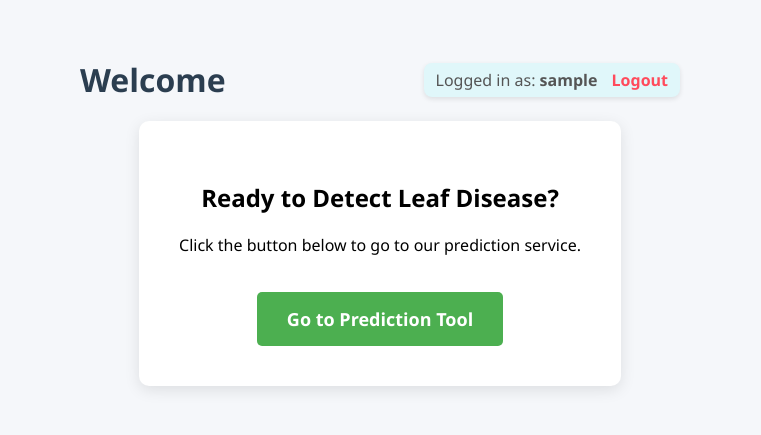
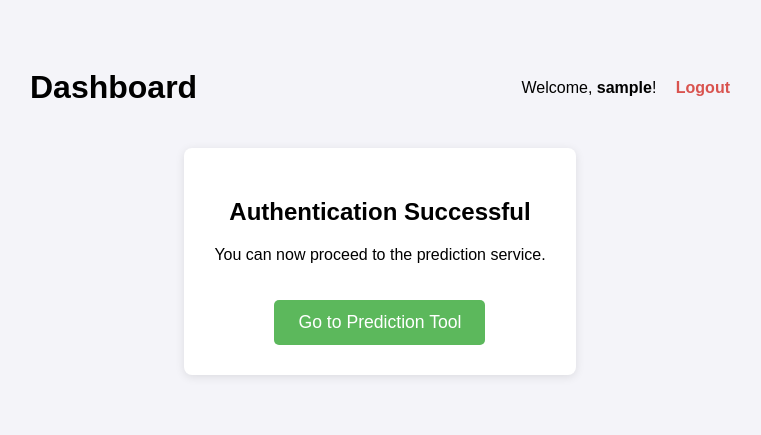
Before and after one commit to MBC404/Render_Aws_app, a FastAPI app: template app/templates/index.html in a window 1280 px wide. Shown: the top 435 px of the page, without its empty margins (260-1021 px from the left). Run offline with FastAPI, Linux system fonts and the light colour scheme; the template is opened without the code that fills it: most values are stand-ins (such as "Sample title", 1, 10 or a date in 2020).

Commit message:
Create simple authentication service

```diff
--- a/app/main.py
+++ b/app/main.py
@@ -21,14 +21,12 @@ BASE_DIR = os.path.dirname(os.path.abspath(__file__))
 templates = Jinja2Templates(directory=os.path.join(BASE_DIR, "templates"))
 app.mount("/static", StaticFiles(directory=os.path.join(BASE_DIR, "static")), name="static")
 
-
 # --- Helper Functions for password hashing ---
 def verify_password(plain_password, hashed_password):
     return bcrypt.checkpw(plain_password.encode('utf-8'), hashed_password.encode('utf-8'))
 
 def get_password_hash(password):
     return bcrypt.hashpw(password.encode('utf-8'), bcrypt.gensalt()).decode('utf-8')
-
 
 # --- Dependencies ---
 def get_db():
@@ -52,8 +50,8 @@ def home(request: Request, user: database.User = Depends(get_current_user)):
     if not user:
         return RedirectResponse("/login", status_code=303)
 
-    # This is the URL of your separate prediction service (e.g., on Hugging Face)
-    prediction_service_url = "https://YOUR_USERNAME-YOUR_SPACE_NAME.hf.space"
+    # You can replace this with the URL to your prediction service later
+    prediction_service_url = "https://huggingface.co/spaces/pytorch/YOLOv8"
 
     return templates.TemplateResponse("index.html", {
         "request": request,
@@ -61,7 +59,6 @@ def home(request: Request, user: database.User = Depends(get_current_user)):
         "prediction_url": prediction_service_url
     })
 
-# (All your login, signup, and logout functions remain exactly the same)
 @app.get("/login")
 def login_get(request: Request):
     success_message = request.query_params.get('success')
--- a/app/templates/index.html
+++ b/app/templates/index.html
@@ -5,50 +5,27 @@
 <meta name="viewport" content="width=device-width, initial-scale=1.0">
 <title>Dashboard</title>
 <style>
-  body {
-    background: #f5f7fa;
-    font-family: 'Segoe UI', Tahoma, Geneva, Verdana, sans-serif;
-    display: flex; flex-direction: column; align-items: center; padding:50px;
-  }
-  .header {
-    display: flex; justify-content: space-between; align-items: center; width: 100%; max-width: 600px; margin-bottom: 20px;
-  }
-  h1 { color: #2b3e50; margin: 0; }
-  .user-info {
-    font-size: 16px; color: #555; background: #e0f7fa;
-    padding: 6px 12px; border-radius: 8px; box-shadow: 0 2px 5px rgba(0,0,0,0.1);
-  }
-  .user-info a {
-    margin-left: 10px; color: #ff4b5c; text-decoration: none; font-weight: bold;
-  }
-  .container {
-    background: white; padding: 40px; border-radius: 10px; text-align: center;
-    box-shadow: 0 4px 15px rgba(0,0,0,0.1);
-  }
-  .predict-button {
-    display: inline-block; margin-top: 20px; padding: 15px 30px;
-    background-color: #4CAF50; color: white; text-decoration: none;
-    font-size: 18px; font-weight: bold; border-radius: 5px;
-    transition: background-color 0.3s;
-  }
-  .predict-button:hover {
-    background-color: #45a049;
-  }
+  body { font-family: sans-serif; display: flex; flex-direction: column; align-items: center; padding: 40px; background-color: #f4f4f9; }
+  .header { display: flex; justify-content: space-between; align-items: center; width: 100%; max-width: 700px; margin-bottom: 20px; }
+  .user-info { font-size: 1em; }
+  .user-info a { margin-left: 15px; color: #d9534f; text-decoration: none; font-weight: bold; }
+  .container { background: white; padding: 30px; border-radius: 8px; text-align: center; box-shadow: 0 2px 10px rgba(0,0,0,0.1); }
+  .predict-button { display: inline-block; margin-top: 20px; padding: 12px 24px; background-color: #5cb85c; color: white; text-decoration: none; font-size: 1.1em; border-radius: 5px; }
 </style>
 </head>
 <body>
 
 <div class="header">
-  <h1>Welcome</h1>
+  <h1>Dashboard</h1>
   <div class="user-info">
-    Logged in as: <strong>{{ username }}</strong>
+    Welcome, <strong>{{ username }}</strong>!
     <a href="/logout">Logout</a>
   </div>
 </div>
 
 <div class="container">
-  <h2>Ready to Detect Leaf Disease?</h2>
-  <p>Click the button below to go to our prediction service.</p>
+  <h2>Authentication Successful</h2>
+  <p>You can now proceed to the prediction service.</p>
   <a href="{{ prediction_url }}" class="predict-button" target="_blank">Go to Prediction Tool</a>
 </div>
 
--- a/requirements.txt
+++ b/requirements.txt
@@ -1,8 +1,8 @@
 fastapi
 uvicorn
-python-multipart
-numpy
 gunicorn
 sqlalchemy
 bcrypt
 pg8000
+jinja2
+python-multipart
```
